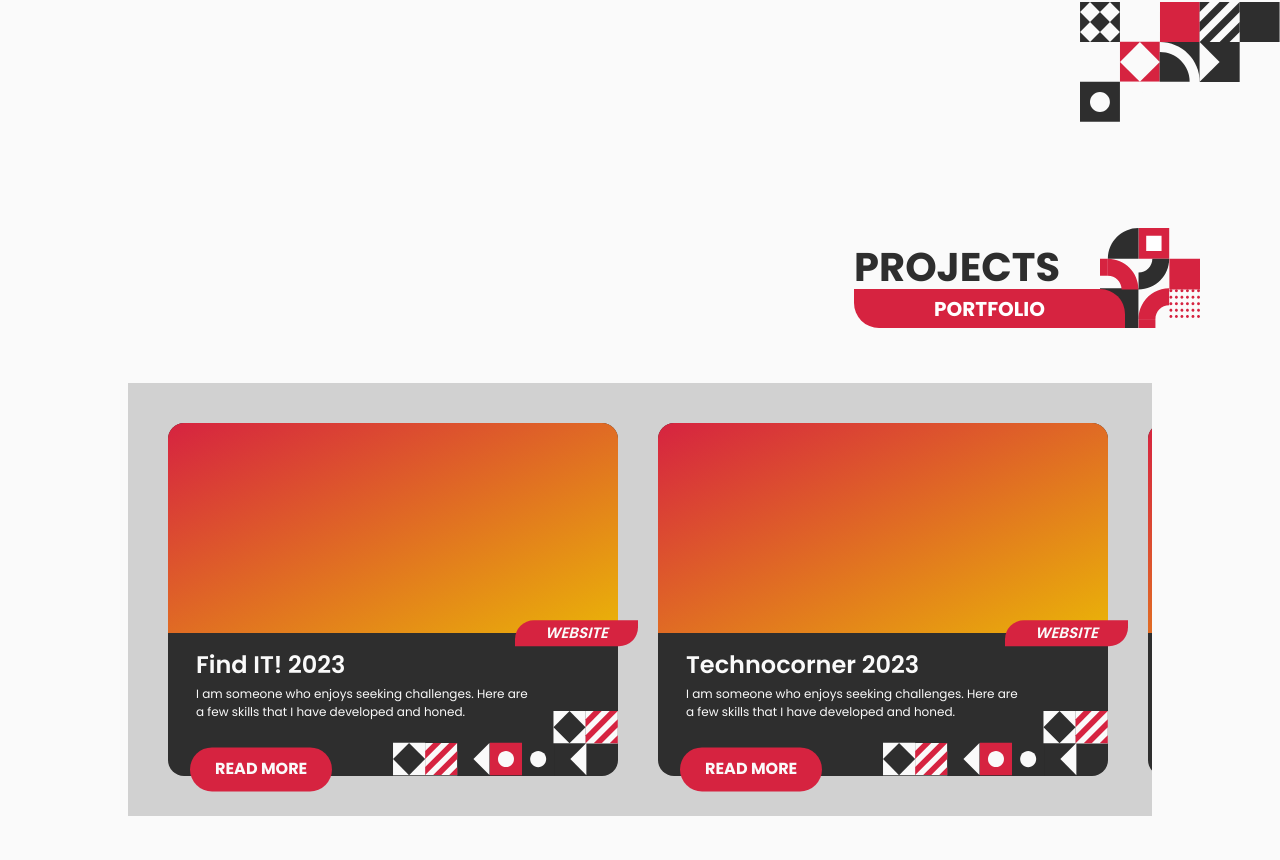
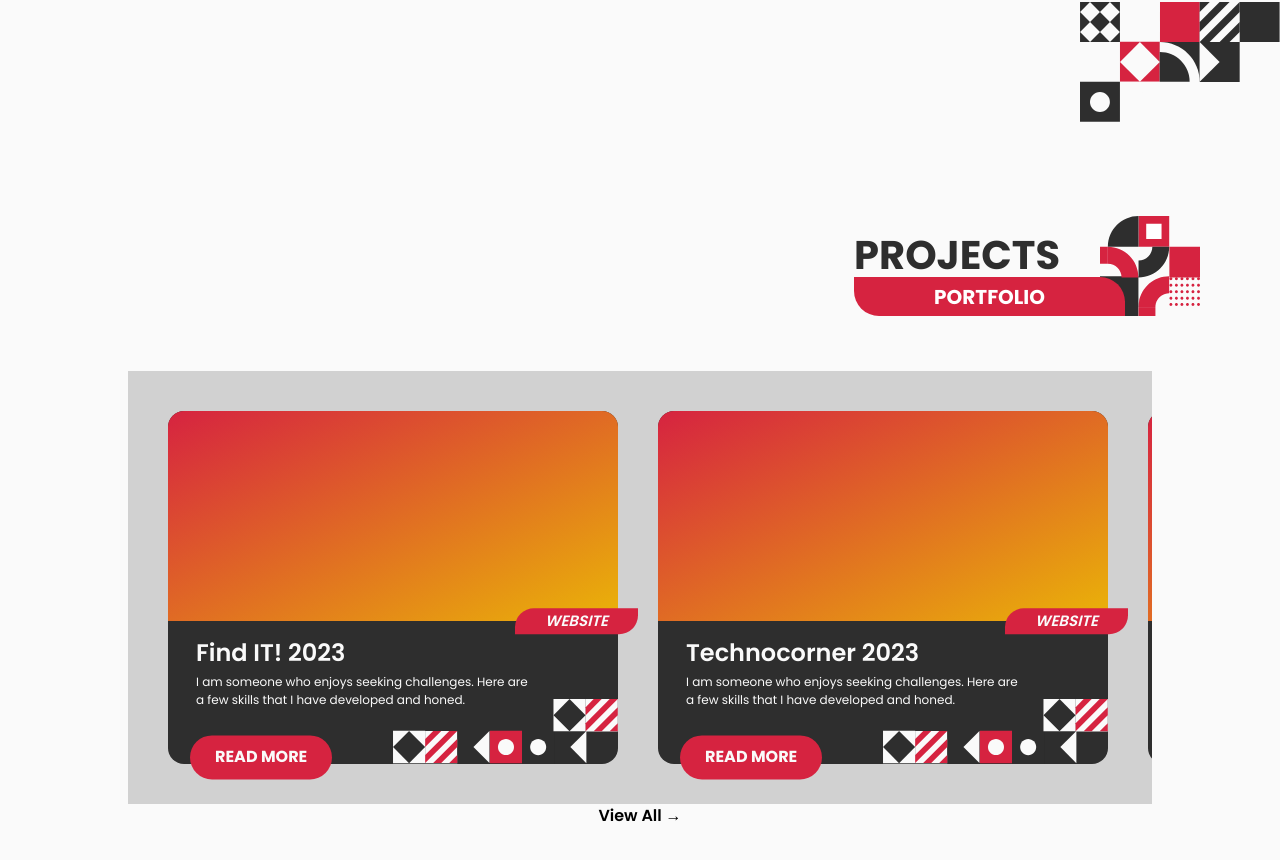
Before and after one commit to Night-Login/night-login-website-2024, a Next.js app: page / in a window 1280 px wide. Shown: the part 1478-2338 px from the top of the page. Built offline with nearby package versions, Linux system fonts and the light colour scheme.

Commit message:
feat: add view all button
no styling yet

```diff
--- a/src/components/Landing/Projects.tsx
+++ b/src/components/Landing/Projects.tsx
@@ -59,6 +59,7 @@ export default function Projects() {
           ))
         }
       </section>
+      <button className="mx-auto font-semibold">View All &rarr;</button>
     </main>
   );
 }
```
